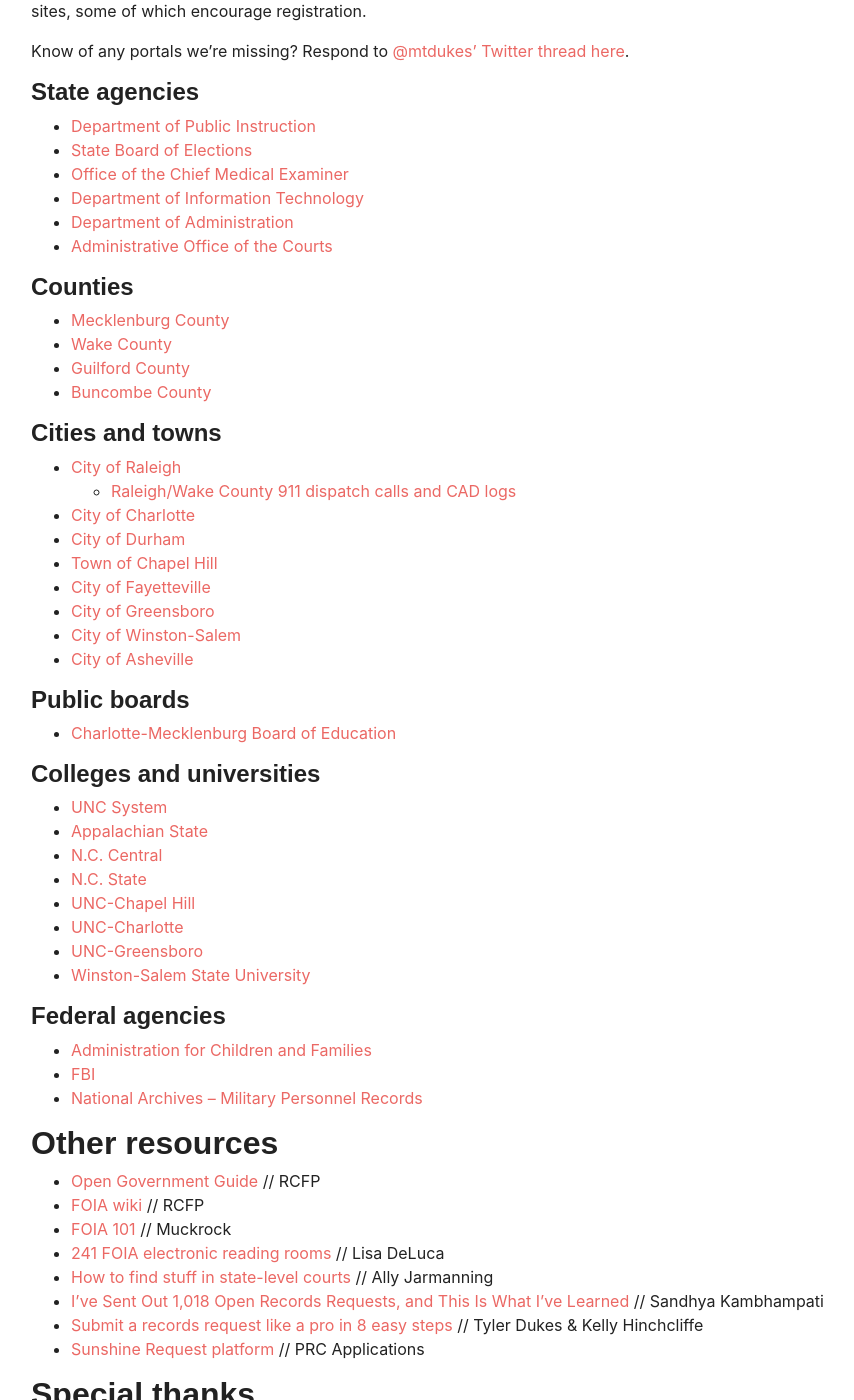
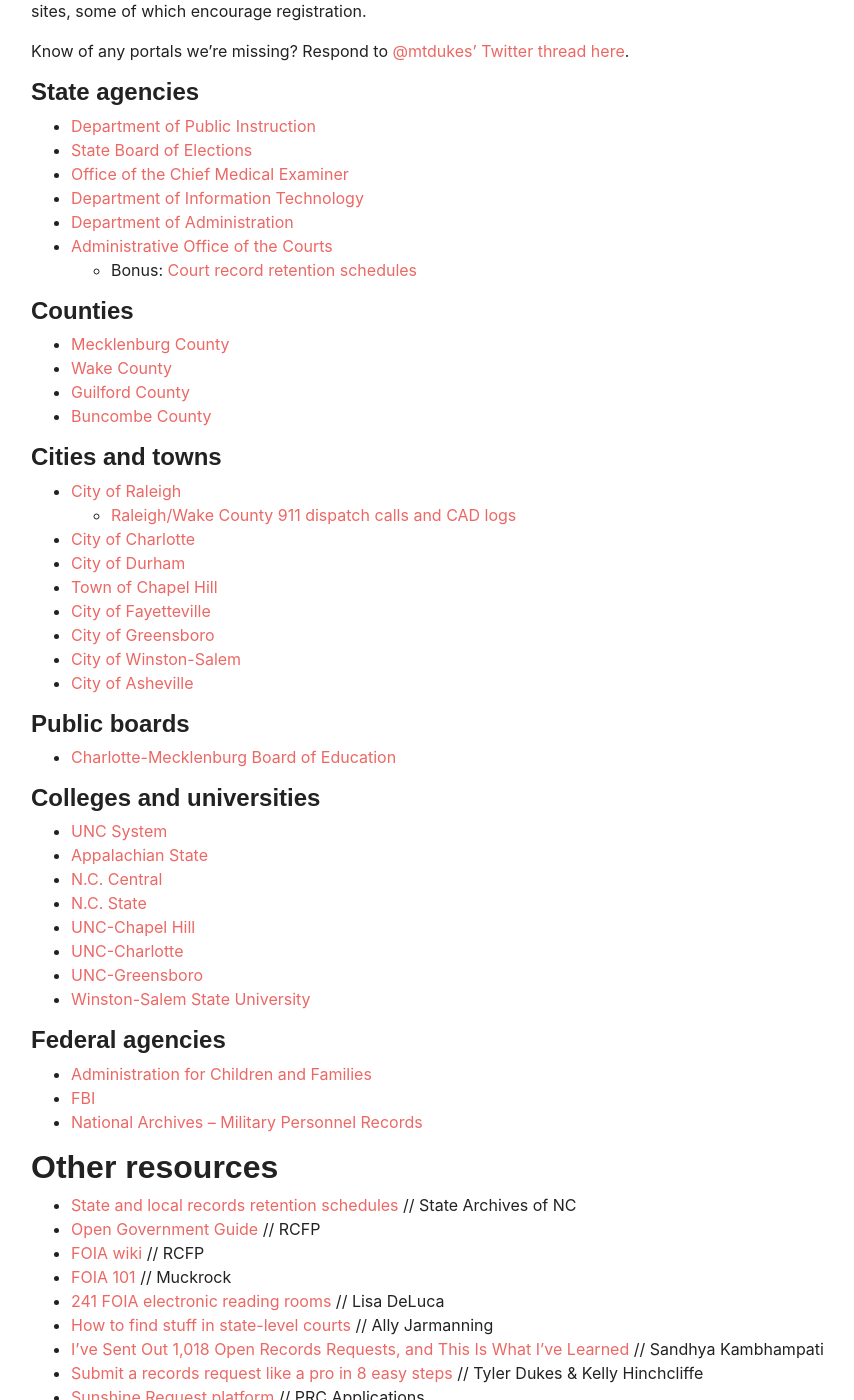
Before and after one commit to mtdukes/data-journalism-lab, a Jekyll site: the page built from _pages/public_records.md, in a window 1280 px wide and 1400 px high, scrolled down 728 px. Shown: the whole window, without its empty margins (54-908 px from the left). Built offline with Jekyll 4.4.1, drawn with Linux system fonts in a browser that asks for light colours; some web fonts are replaced.

Commit message:
adding records retention links

```diff
--- a/_pages/public_records.md
+++ b/_pages/public_records.md
@@ -34,6 +34,8 @@
 * [Department of Information Technology](https://it.nc.gov/contact/public-records-requests/public-record-request-form)
 * [Department of Administration](https://forms.office.com/pages/responsepage.aspx?id=3IF2etC5mkSFw-zCbNftGV6z5aT2oV9HiNK6Oi04PhpUMDJCTElLVThBSDVYS0pCNlpMM1FTM09CSyQlQCN0PWcu)
 * [Administrative Office of the Courts](https://www.nccourts.gov/public-records-request)
+	* Bonus: [Court record retention schedules](https://www.documentcloud.org/documents/23567777-records-retention-and-disposition-schedules-2022)
+
 
 #### Counties
 
@@ -77,6 +79,7 @@
 
 ## Other resources
 
+* [State and local records retention schedules](https://archives.ncdcr.gov/government) // State Archives of NC
 * [Open Government Guide](https://www.rcfp.org/open-government-guide/) // RCFP
 * [FOIA wiki](https://foia.wiki/wiki/Main_Page) // RCFP
 * [FOIA 101](https://www.muckrock.com/project/foia-101-tips-and-tricks-to-make-you-a-transparency-master-234/) // Muckrock
```
